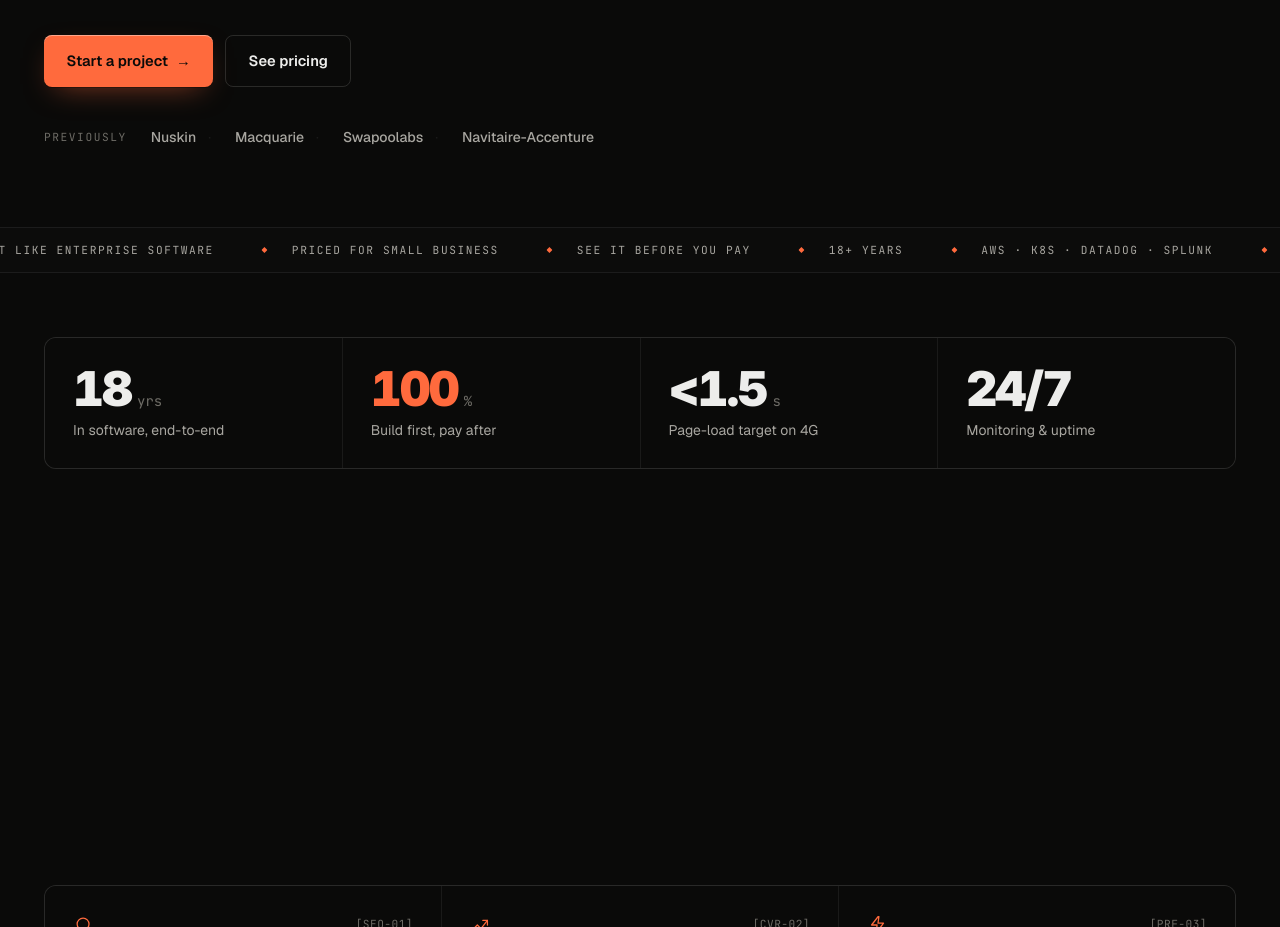
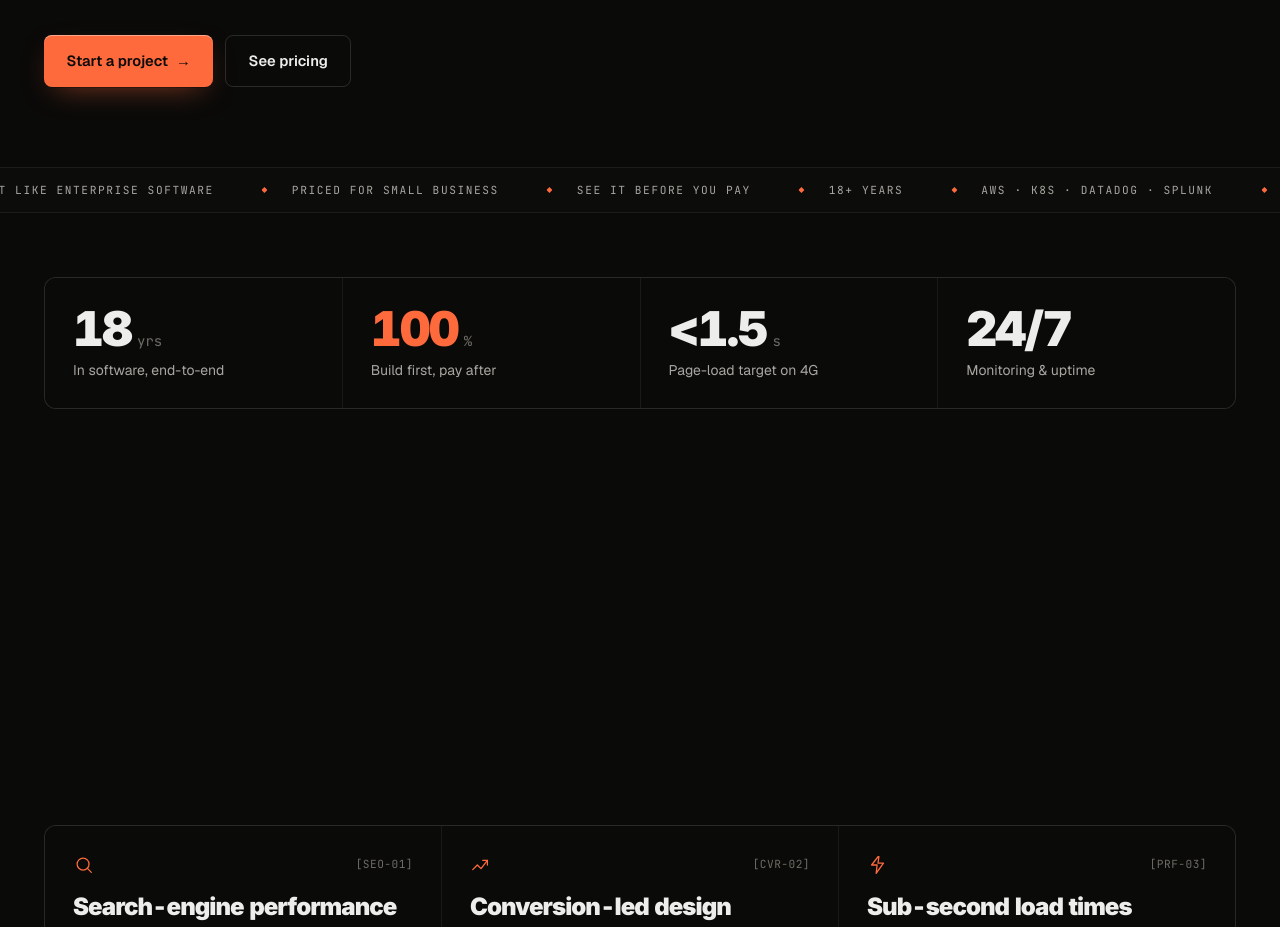
Before and after one commit to jcapostol10/apostol-dev, a Next.js app: page / in a window 1280 px wide. Shown: the part 820-1747 px from the top of the page. Built offline with nearby package versions, Linux system fonts and the light colour scheme.

Commit message:
Remove 'Previously' line from hero

```diff
--- a/src/app/page.tsx
+++ b/src/app/page.tsx
@@ -103,8 +103,6 @@ const stack = [
   "UST Engineering",
 ];
 
-const previously = ["Nuskin", "Macquarie", "Swapoolabs", "Navitaire-Accenture"];
-
 export default function HomePage() {
   return (
     <>
@@ -170,15 +168,6 @@ export default function HomePage() {
                 <a href="#pricing" className="btn btn-ghost">See pricing</a>
               </div>
 
-              <div className="mt-10 flex flex-wrap items-center gap-x-6 gap-y-2 text-sm text-text-3 rise rise-5">
-                <span className="eyebrow">Previously</span>
-                {previously.map((p, i) => (
-                  <span key={p} className="flex items-center gap-3">
-                    <span className="text-text-2 font-medium">{p}</span>
-                    {i < previously.length - 1 && <span className="text-rule">·</span>}
-                  </span>
-                ))}
-              </div>
             </div>
 
             {/* ORBITAL */}
```
